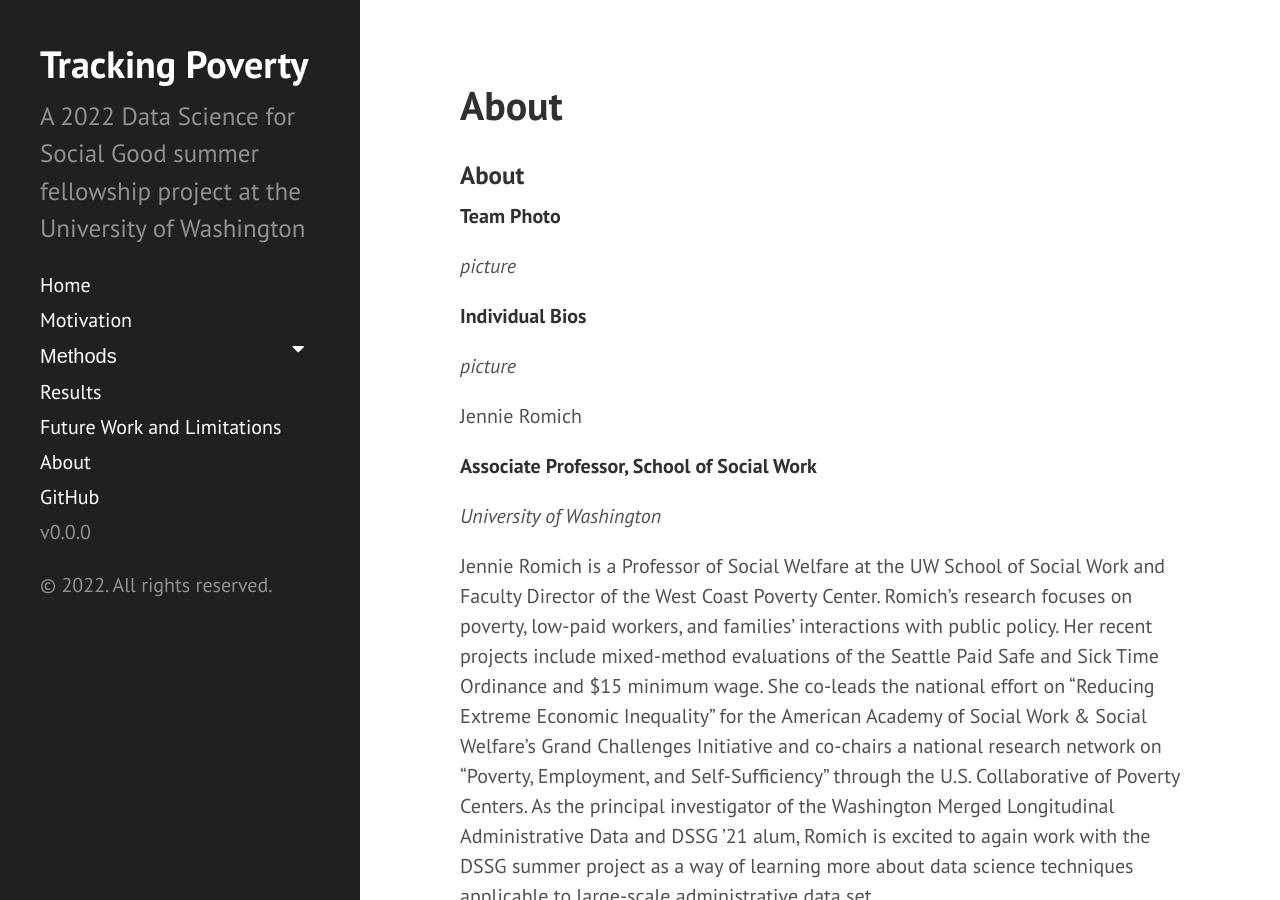
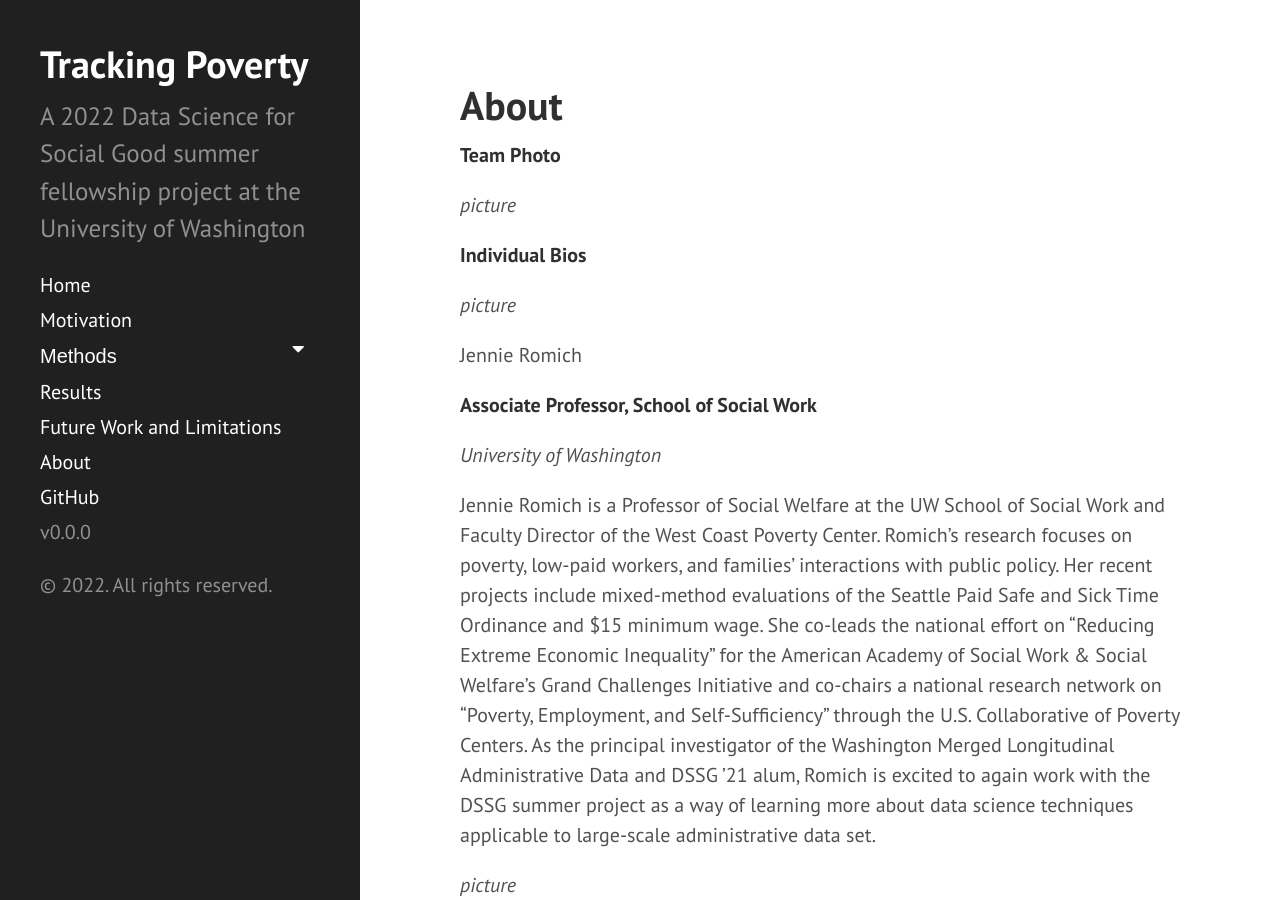
Before and after one commit to uwescience/DSSG2022-Tracking-Poverty, a Jekyll site: the page built from about.md, in a window 1280 px wide and 900 px high. Built offline with Jekyll 4.4.1, drawn with Linux system fonts in a browser that asks for light colours.

Commit message:
Update about.md
remove duplicate title

```diff
--- a/about.md
+++ b/about.md
@@ -3,7 +3,6 @@ layout: page
 title: About
 ---
 
-### About
 
 **Team Photo**
 
```
